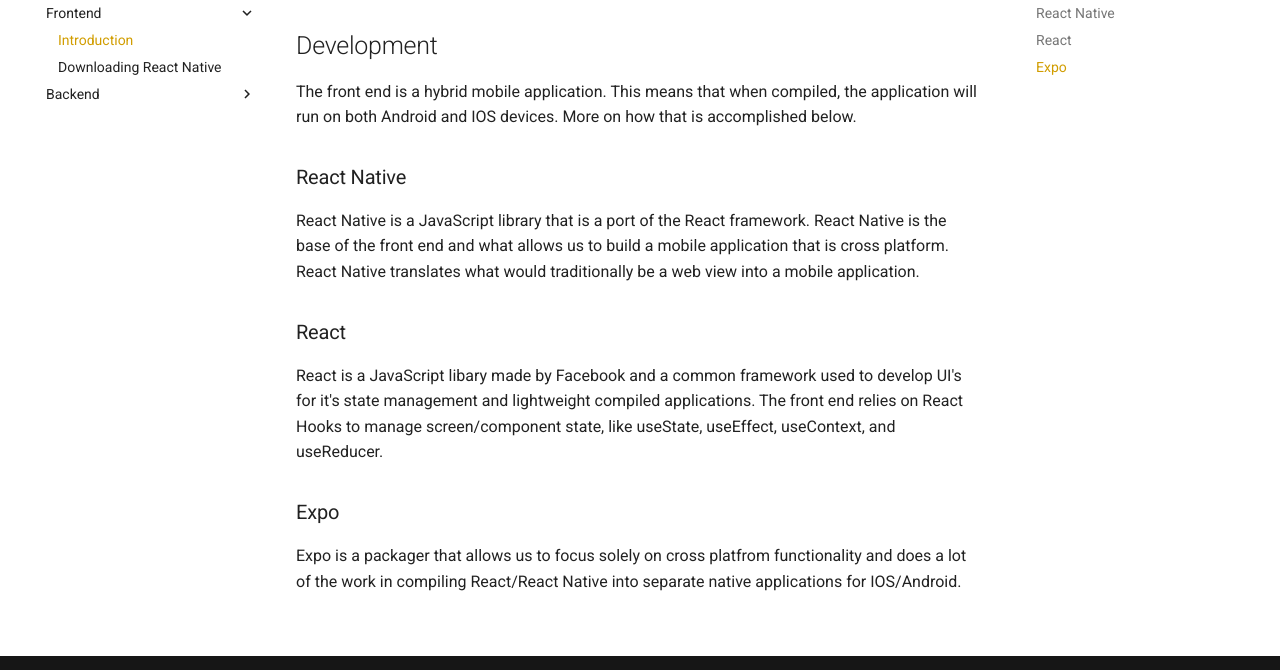
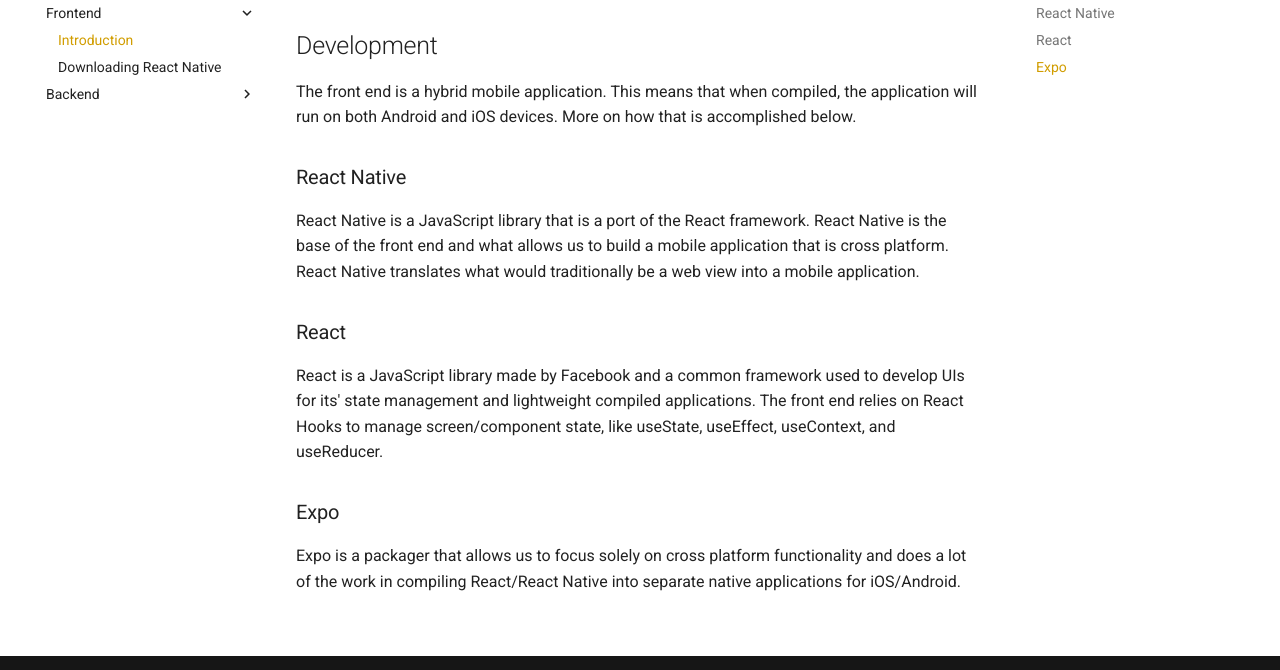
Before and after one commit to Southwestern-Higher-Learning/southwestern-higher-learning.github.io, an MkDocs documentation site: the page built from docs/developers/frontend/introduction.md, in a window 1280 px wide. Shown: the part 200-870 px from the top of the page. Built offline with MkDocs 1.6.1 and Material for MkDocs 9.7.7, drawn with Linux system fonts in a browser that asks for light colours.

Commit message:
fix spelling and grammar

```diff
--- a/docs/developers/frontend/introduction.md
+++ b/docs/developers/frontend/introduction.md
@@ -2,14 +2,14 @@
 
 ## Development
 
-The front end is a hybrid mobile application. This means that when compiled, the application will run on both Android and IOS devices. More on how that is accomplished below.
+The front end is a hybrid mobile application. This means that when compiled, the application will run on both Android and iOS devices. More on how that is accomplished below.
 
 ### React Native
 React Native is a JavaScript library that is a port of the React framework.
 React Native is the base of the front end and what allows us to build a mobile application that is cross platform. React Native translates what would traditionally be a web view into a mobile application.
 
 ### React
-React is a JavaScript libary made by Facebook and a common framework used to develop UI's for it's state management and lightweight compiled applications. The front end relies on React Hooks to manage screen/component state, like useState, useEffect, useContext, and useReducer.
+React is a JavaScript library made by Facebook and a common framework used to develop UIs for its' state management and lightweight compiled applications. The front end relies on React Hooks to manage screen/component state, like useState, useEffect, useContext, and useReducer.
 
 ### Expo
-Expo is a packager that allows us to focus solely on cross platfrom functionality and does a lot of the work in compiling React/React Native into separate native applications for IOS/Android.
+Expo is a packager that allows us to focus solely on cross platform functionality and does a lot of the work in compiling React/React Native into separate native applications for iOS/Android.
```
Also changed, not shown: docs/developers/frontend/react-native.md (+2 -2 lines), docs/developers/getting-started.md (+3 -1 lines).
